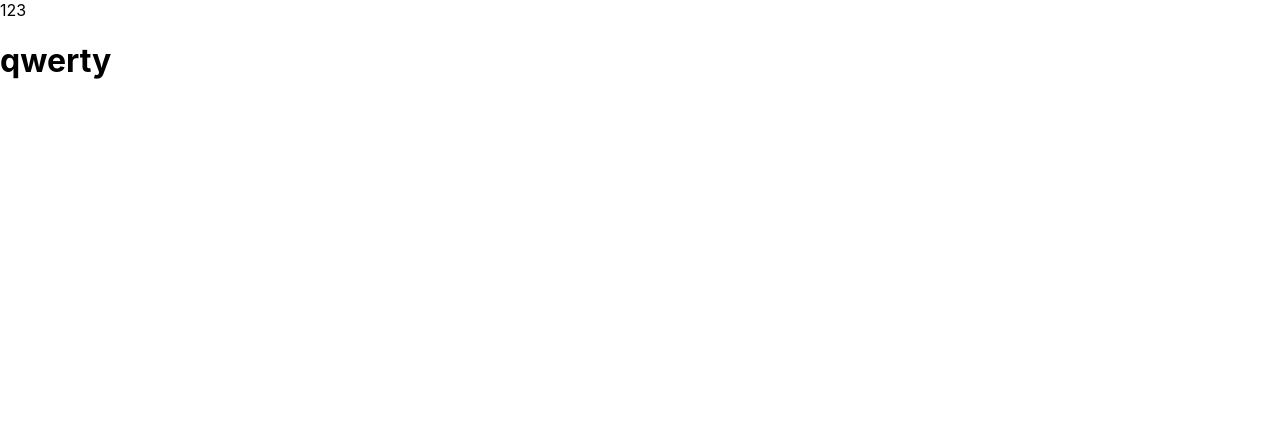
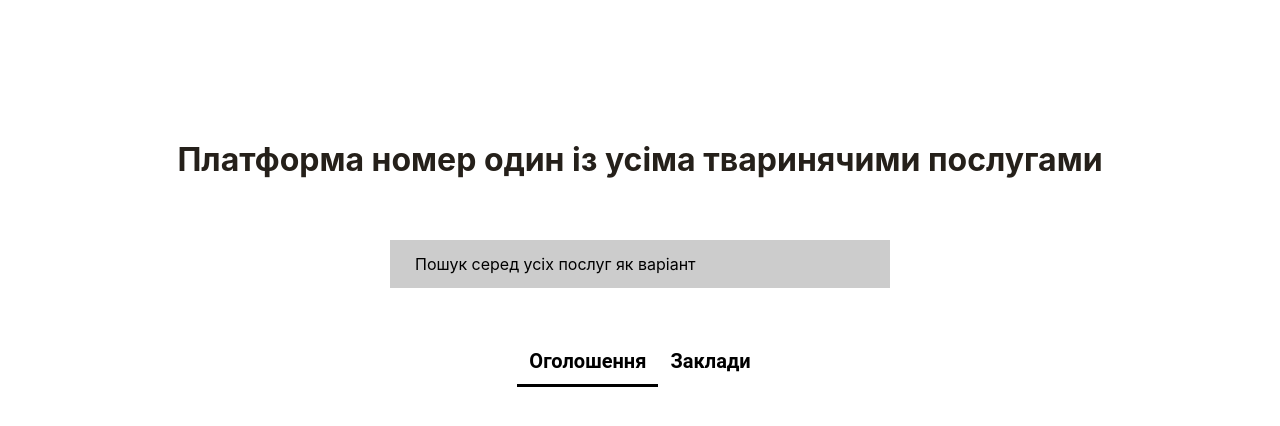
Before and after one commit to OlexiiHryhorashyk/PawMate_Front, a React (Create React App) app: page / in a window 1280 px wide. Shown: the top 426 px of the page. Built offline with nearby package versions, Linux system fonts and the light colour scheme; the HTML template or start-up script is replaced by a standard one.

Commit message:
add main block

```diff
--- a/src/components/toolbar/toolbar.js
+++ b/src/components/toolbar/toolbar.js
@@ -4,7 +4,7 @@ const Toolbar = ({children}) => {
     return (
         <div className='toolbar'>
             {children}
-            123
+
         </div>
     )
 }
--- a/src/pages/HomePage/index.css
+++ b/src/pages/HomePage/index.css
@@ -0,0 +1,120 @@
+*,
+*::before,
+*::after {
+  margin: 0;
+  padding: 0;
+  box-sizing: border-box;
+}
+
+body {
+  height: 100%;
+}
+
+ul,
+ol {
+  padding: 0;
+  margin: 0;
+  list-style: none;
+}
+
+a {
+  text-decoration: none;
+  color: inherit;
+  outline: none;
+}
+
+button {
+  border: none;
+  background-color: transparent;
+  cursor: pointer;
+  padding: 0;
+}
+
+input,
+textarea,
+fieldset {
+  border: none;
+  outline: none;
+}
+
+textarea {
+  resize: vertical;
+}
+
+img {
+  max-width: 100%;
+}
+
+p,
+h1,
+h2,
+h3,
+h4,
+h5,
+h6 {
+  margin: 0;
+}
+
+.home__title {
+  font-family: "Inter";
+  font-style: normal;
+  font-weight: 700;
+  font-size: 32px;
+  margin-top: 140px;
+  margin-bottom: 60px;
+  line-height: 40px;
+  text-align: center;
+  color: #25201a;
+}
+
+.home__description {
+  background: #cccccc;
+  margin: 0 auto;
+  padding-top: 14px;
+  padding-bottom: 14px;
+  padding-left: 25px;
+  display: flex;
+  flex-grow: 1;
+  max-width: 500px;
+  margin-bottom: 50px;
+}
+
+/* tabs */
+
+.tabs {
+  width: 100%;
+  margin: 0 auto;
+  flex-direction: column;
+  display: flex;
+}
+
+.tabRow {
+  display: flex;
+  width: 100%;
+}
+
+.tabList {
+  padding-left: 0;
+  width: 100%;
+  display: flex;
+  justify-content: center;
+}
+
+.tabItem {
+  display: inline-block;
+  list-style: none;
+  margin-bottom: -1px;
+  padding: 0.5rem 0.75rem;
+  color: #000000;
+  font-family: "Roboto";
+  font-style: normal;
+  font-weight: 600;
+  font-size: 20px;
+  line-height: 150%;
+}
+
+.tabActive {
+  background-color: white;
+  border: solid #000000;
+  border-width: 0px 0px 3px 0px;
+}
--- a/src/pages/HomePage/index.js
+++ b/src/pages/HomePage/index.js
@@ -1,12 +1,72 @@
-import React from "react"
+import { useCallback, useState } from "react";
+import "./index.css";
 
+function HomePage() {
+  return (
+    <div className="home">
+      <section>
+        <p className="home__title">
+          Платформа номер один із усіма тваринячими послугами
+        </p>
 
-const HomePage = () => {
-    return (
-        <div>
-            <h1>qwerty</h1>
+        <div className="home__description">
+          Пошук серед усіх послуг як варіант
         </div>
-    )
+
+        <Tabs>
+          <div title="Оголошення"></div>
+          <div title="Заклади"></div>
+        </Tabs>
+      </section>
+    </div>
+  );
 }
 
-export default HomePage
+function Tab({ activeTab, label, onClick }) {
+  return (
+    <li
+      className={"tabItem " + (activeTab === label ? "tabActive" : "")}
+      onClick={() => onClick(label)}
+    >
+      {label}
+    </li>
+  );
+}
+
+function Tabs({ children }) {
+  const [activeTab, setActiveTab] = useState(children[0].props.title);
+
+  const onClickTabItem = useCallback((tab) => {
+    setActiveTab(tab);
+  }, []);
+
+  return (
+    <div className="tabs">
+      <div className="tabRow">
+        <ol className="tabList">
+          {children.map((child) => {
+            const { title } = child.props;
+
+            return (
+              <Tab
+                activeTab={activeTab}
+                key={title}
+                label={title}
+                onClick={onClickTabItem}
+              />
+            );
+          })}
+        </ol>
+      </div>
+
+      <div>
+        {children.map((child) => {
+          if (child.props.title !== activeTab) return undefined;
+          return child.props.children;
+        })}
+      </div>
+    </div>
+  );
+}
+
+export default HomePage;
```
